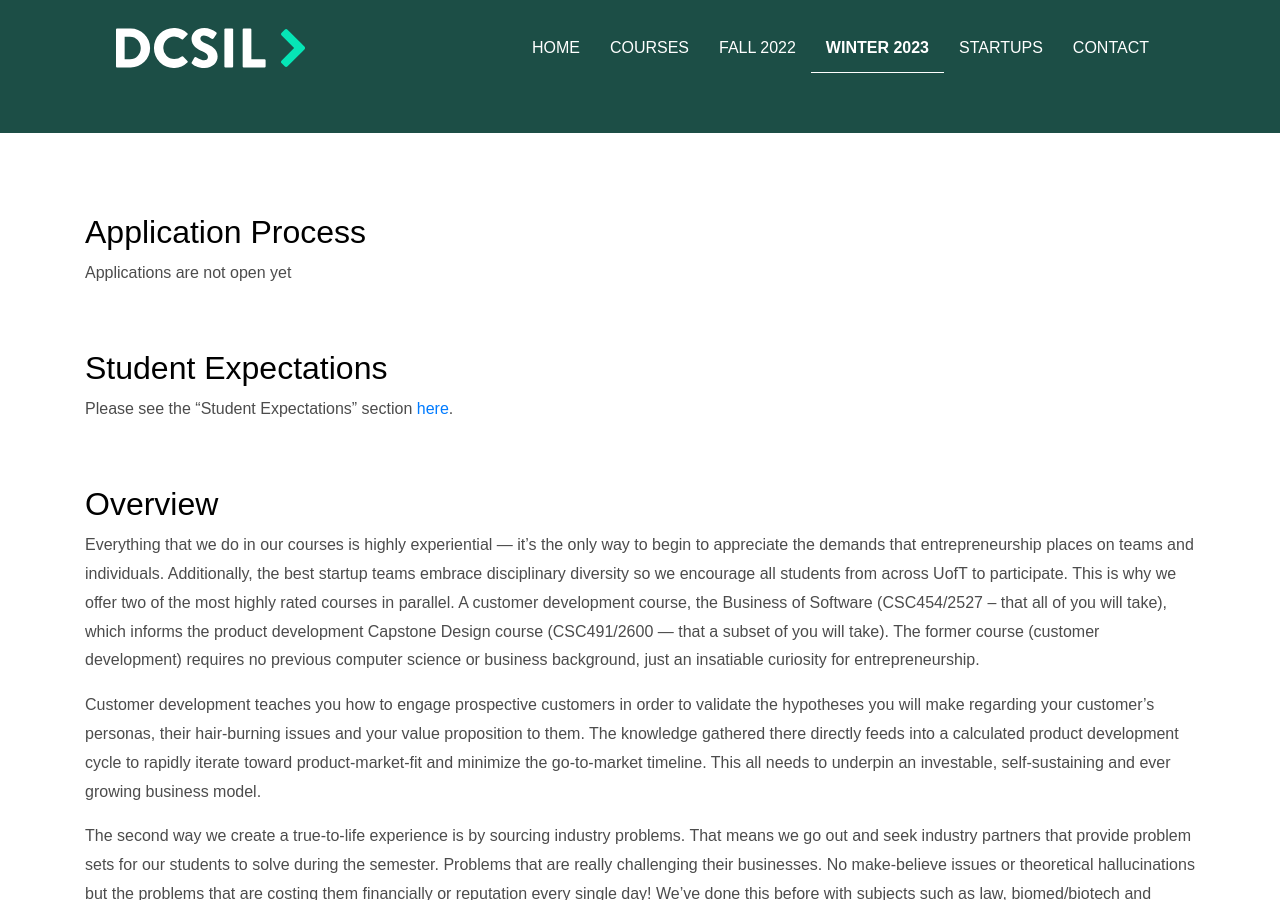
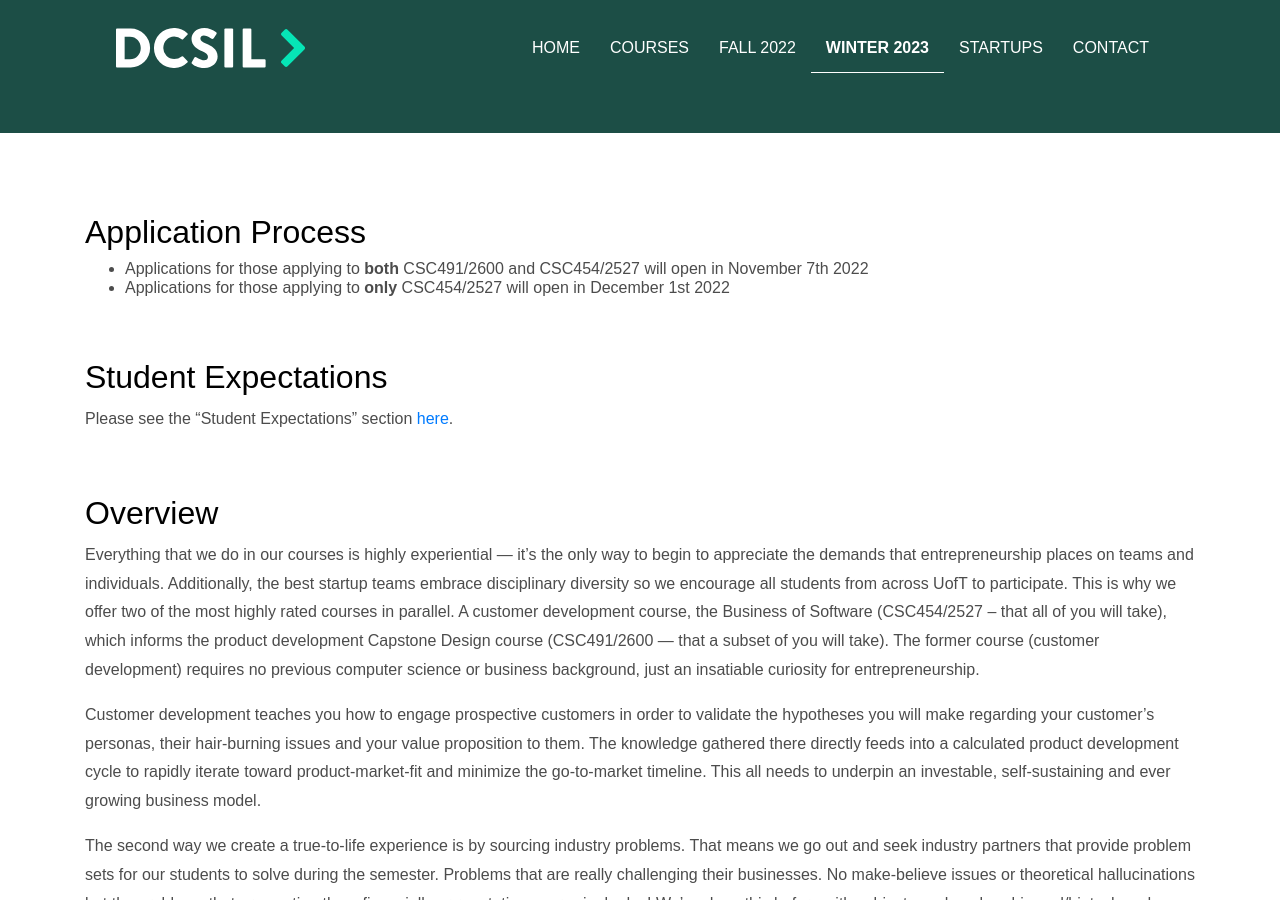
Before and after one commit to dcsil/website, a Jekyll site: the page built from _pages/term/winter-2023.html, in a window 1280 px wide and 900 px high, scrolled down 386 px. Built offline with Jekyll 4.4.1, drawn with Linux system fonts in a browser that asks for light colours.

Commit message:
update application process for winter

```diff
--- a/_includes/terms/winter-2023.md
+++ b/_includes/terms/winter-2023.md
@@ -1,6 +1,8 @@
 ## Application Process
 
-Applications are not open yet
+- Applications for those applying to **both** CSC491/2600 and CSC454/2527 will open in November 7th 2022
+- Applications for those applying to **only** CSC454/2527 will open in December 1st 2022
+
 
 <br>
 
```
